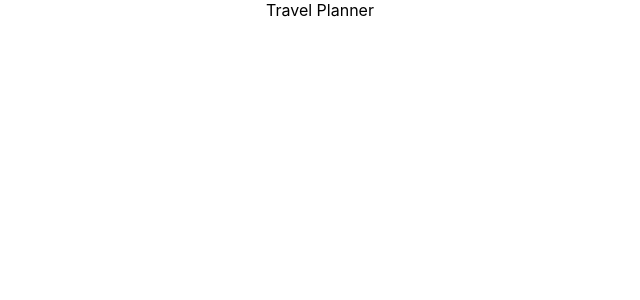
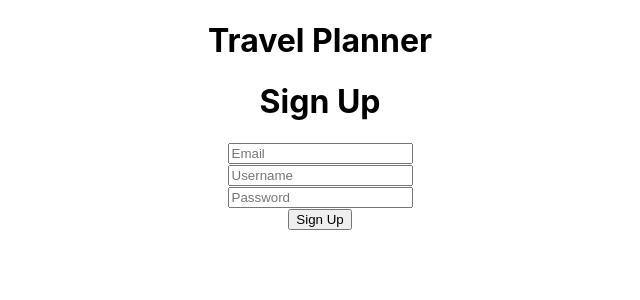
Before and after one commit to zsorosz/travel_planner, a React (Create React App) app in the folder travel_frontend/: page / in a window 1280 px wide. Shown: the top 300 px of the page, without its empty margins (320-960 px from the left). Built offline with nearby package versions, Linux system fonts and the light colour scheme; no server answers.

Commit message:
Add Sign up component

```diff
--- a/travel_frontend/package.json
+++ b/travel_frontend/package.json
@@ -10,6 +10,7 @@
     "react-dom": "^16.13.1",
     "react-scripts": "3.4.1"
   },
+  "proxy": "http://localhost:8080",
   "scripts": {
     "start": "react-scripts start",
     "build": "react-scripts build",
--- a/travel_frontend/src/App.js
+++ b/travel_frontend/src/App.js
@@ -1,11 +1,12 @@
 import React from 'react';
-import logo from './logo.svg';
 import './App.css';
+import SignUp from './SignUp';
 
 function App() {
   return (
     <div className="App">
-      Travel Planner
+      <h1>Travel Planner</h1>
+      <SignUp />
     </div>
   );
 }
--- /dev/null
+++ b/travel_frontend/src/SignUp.js
@@ -0,0 +1,59 @@
+import React, { Component } from 'react';
+const APIURL = '/api/users';
+
+class SignUp extends Component {
+    constructor(props){
+        super(props);
+        this.state = {
+            users: []
+        }
+    }
+
+    componentDidMount(){
+        this.loadUsers();
+    }
+
+    loadUsers(){
+        fetch(APIURL)
+        .then(resp => {
+            if(!resp.ok){
+                if(resp.status >= 400 && resp.status < 500) {
+                    return resp.json().then(data => {
+                        let err = {errorMessage: data.message};
+                        throw err;
+                    })
+                } else {
+                    let err = {errorMessage: 'Please try again later'};
+                    throw err;
+                }
+            }
+            return resp.json();
+        }) .then(users => this.setState({users}));
+    }
+
+    render(){
+        return(
+            <div>
+                <h1>Sign Up</h1>
+                <div>
+                    <form action="/api/users" method="POST">
+                        <div>
+                            <input type="email" name="email" placeholder="Email" />
+                        </div>
+                        <div>
+                            <input type="text" name="name" placeholder="Username" />
+                        </div>
+                        <div>
+                            <input type="password" name="password" placeholder="Password" />
+                        </div>
+                        <div>
+                            <input type="submit" value="Sign Up" />
+                        </div>
+                    </form>
+                </div>
+            </div>
+        )
+    }
+};
+
+export default SignUp;
```
